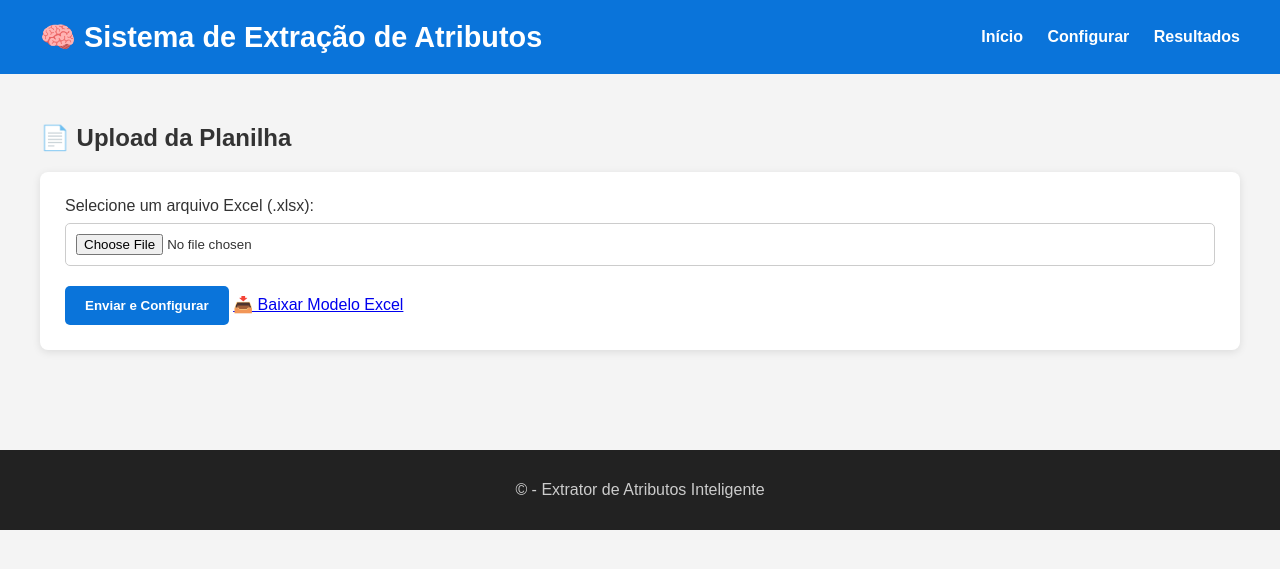
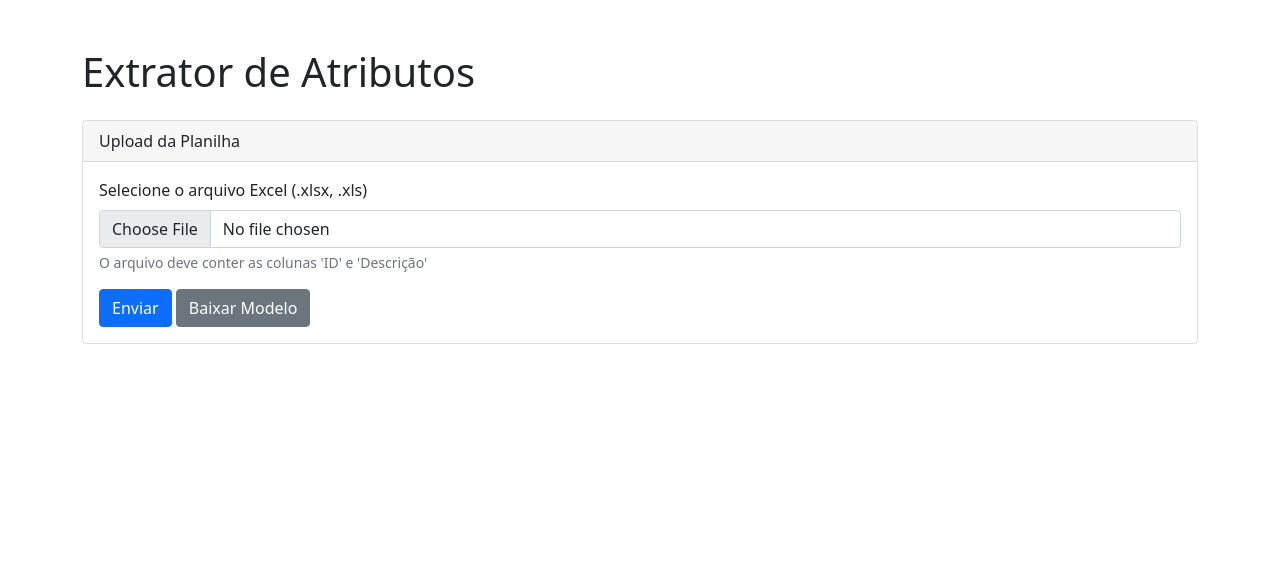
Before and after one commit to Douglasprojetospro/extrator-atributos-web, a Flask app: template templates/index.html in a window 1280 px wide. Shown: the top 569 px of the page. Run offline with Flask 3, Linux system fonts and the light colour scheme; the template is opened without the code that fills it, so the values that code supplies are empty.

Commit message:
Update index.html

```diff
--- a/templates/index.html
+++ b/templates/index.html
@@ -1,24 +1,39 @@
-{% extends 'base.html' %}
+<!DOCTYPE html>
+<html lang="pt-BR">
+<head>
+    <meta charset="UTF-8">
+    <meta name="viewport" content="width=device-width, initial-scale=1.0">
+    <title>Extrator de Atributos</title>
+    <link href="https://cdn.jsdelivr.net/npm/bootstrap@5.1.3/dist/css/bootstrap.min.css" rel="stylesheet">
+</head>
+<body>
+    <div class="container mt-5">
+        <h1 class="mb-4">Extrator de Atributos</h1>
 
-{% block conteudo %}
-<h2>📄 Upload da Planilha</h2>
+        {% with messages = get_flashed_messages(with_categories=true) %}
+            {% if messages %}
+                {% for category, message in messages %}
+                    <div class="alert alert-{{ category }}">{{ message }}</div>
+                {% endfor %}
+            {% endif %}
+        {% endwith %}
 
-<form action="{{ url_for('upload') }}" method="POST" enctype="multipart/form-data" class="formulario">
-    <label for="arquivo">Selecione um arquivo Excel (.xlsx):</label>
-    <input type="file" name="arquivo" id="arquivo" accept=".xlsx" required>
-
-    <div class="botoes">
-        <button type="submit">Enviar e Configurar</button>
-        <a href="{{ url_for('baixar_modelo') }}" class="botao-secundario">📥 Baixar Modelo Excel</a>
+        <div class="card">
+            <div class="card-header">
+                Upload da Planilha
+            </div>
+            <div class="card-body">
+                <form action="{{ url_for('upload_arquivo') }}" method="POST" enctype="multipart/form-data">
+                    <div class="mb-3">
+                        <label for="arquivo" class="form-label">Selecione o arquivo Excel (.xlsx, .xls)</label>
+                        <input class="form-control" type="file" id="arquivo" name="arquivo" accept=".xlsx,.xls" required>
+                        <div class="form-text">O arquivo deve conter as colunas 'ID' e 'Descrição'</div>
+                    </div>
+                    <button type="submit" class="btn btn-primary">Enviar</button>
+                    <a href="{{ url_for('gerar_modelo') }}" class="btn btn-secondary">Baixar Modelo</a>
+                </form>
+            </div>
+        </div>
     </div>
-</form>
-
-{% if get_flashed_messages() %}
-    <div class="flash-mensagens">
-        {% for msg in get_flashed_messages(with_categories=true) %}
-            <div class="flash {{ msg[0] }}">{{ msg[1] }}</div>
-        {% endfor %}
-    </div>
-{% endif %}
-
-{% endblock %}
+</body>
+</html>
```
